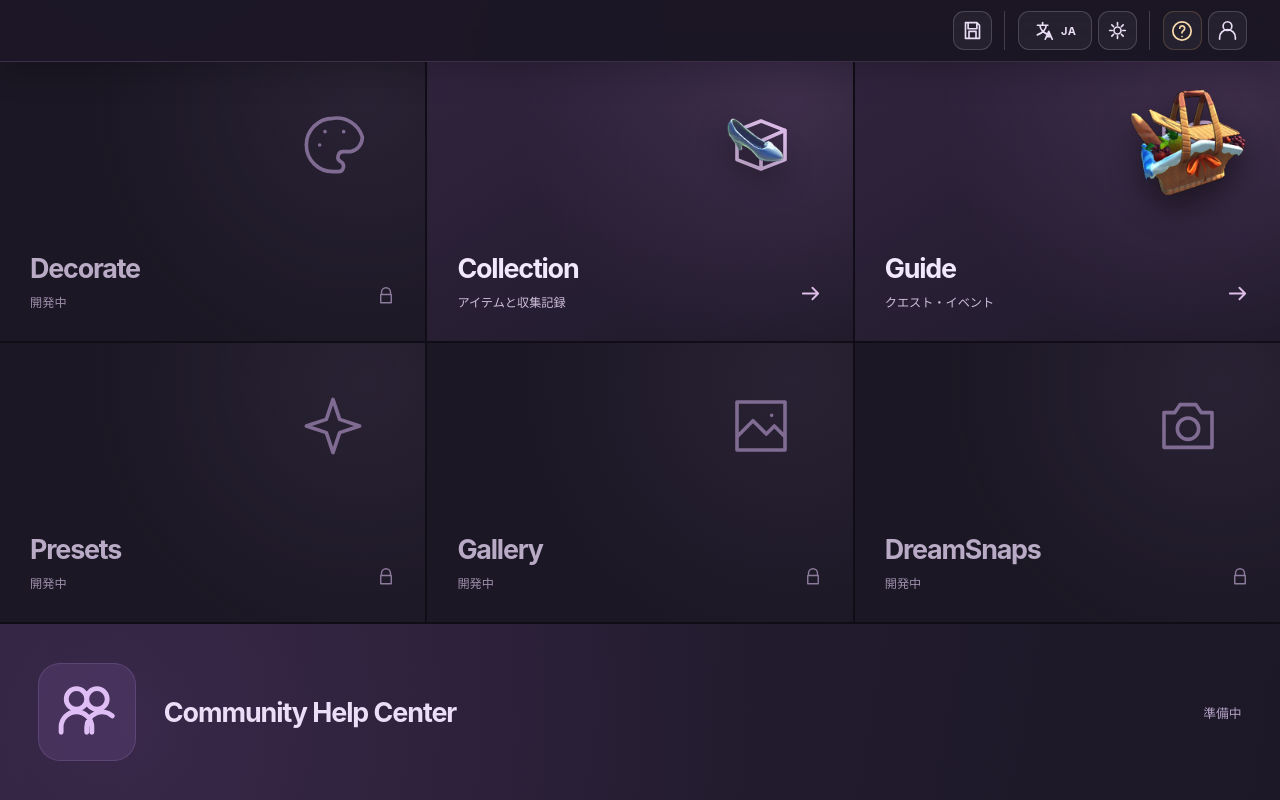
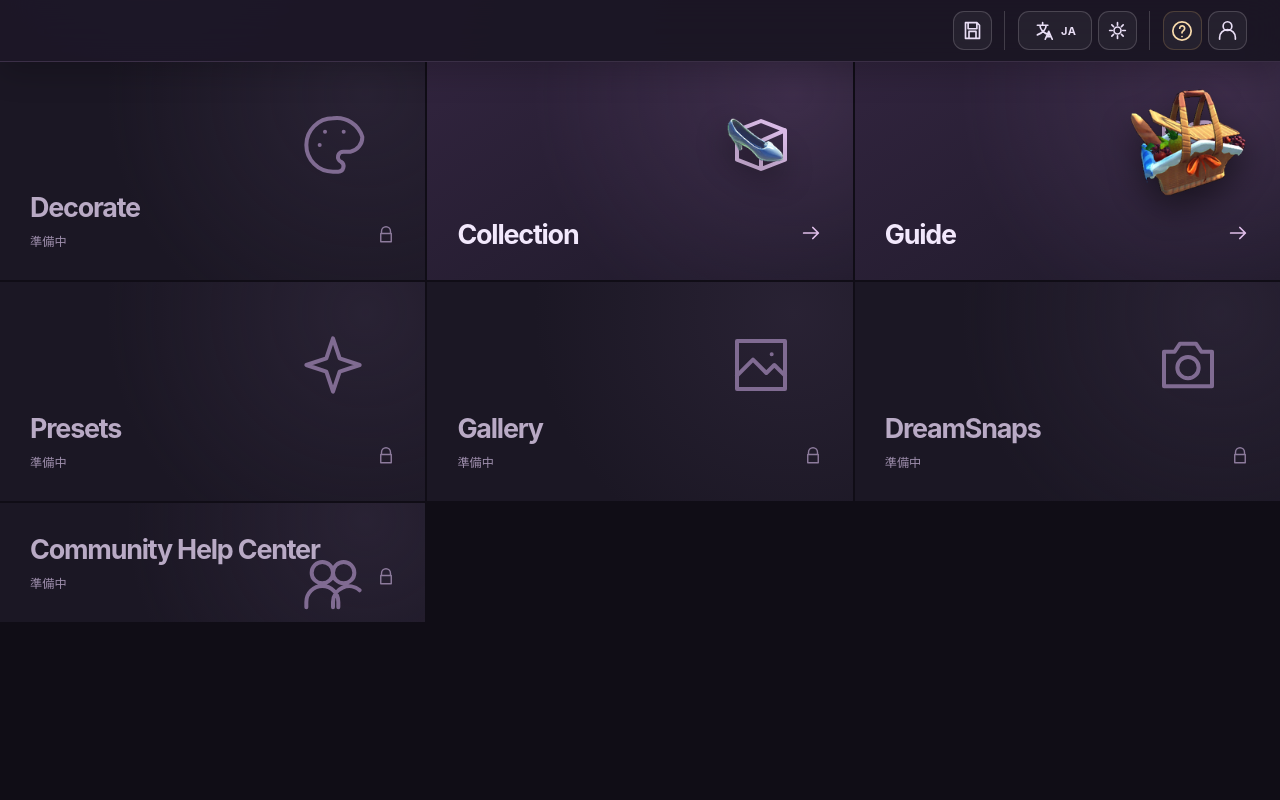
Before and after one commit to DreamwishWand/Wand, a SvelteKit app: page / in a window 1280 px wide. Built offline with nearby package versions, Linux system fonts and the light colour scheme.

Commit message:
UI-00: unify home as seven balanced service tiles

```diff
--- a/src/routes/+page.svelte
+++ b/src/routes/+page.svelte
@@ -2,65 +2,48 @@
   import {onMount} from 'svelte';
   import {base} from '$app/paths';
   import WandIcon from '$lib/ui/WandIcon.svelte';
+  import {launcherServices} from '$lib/ui/services';
   import {watchWandLanguage,type WandLanguage} from '$lib/ui/preferences';
 
   let uiLocale:WandLanguage='ja';
   onMount(()=>watchWandLanguage(code=>uiLocale=code));
-  const descriptions:Record<WandLanguage,{
-    collection:string;guide:string;planned:string;community:string;directory:string
-  }>={
-    ja:{collection:'アイテムと収集記録',guide:'クエスト・イベント',planned:'開発中',community:'準備中',directory:'6つの主要サービス'},
-    en:{collection:'Items & progress',guide:'Quests & events',planned:'Coming soon',community:'Coming soon',directory:'Six services'},
-    fr:{collection:'Objets et collection',guide:'Quêtes et événements',planned:'Bientôt',community:'Bientôt',directory:'Six services'},
-    it:{collection:'Oggetti e raccolta',guide:'Missioni ed eventi',planned:'In arrivo',community:'In arrivo',directory:'Sei servizi'},
-    de:{collection:'Gegenstände & Sammlung',guide:'Quests & Events',planned:'In Vorbereitung',community:'In Vorbereitung',directory:'Sechs Dienste'},
-    'es-ES':{collection:'Objetos y colección',guide:'Misiones y eventos',planned:'Próximamente',community:'Próximamente',directory:'Seis servicios'},
-    'zh-CN':{collection:'物品与收藏进度',guide:'任务与活动',planned:'开发中',community:'准备中',directory:'六项服务'},
-    'pt-BR':{collection:'Itens e coleção',guide:'Missões e eventos',planned:'Em breve',community:'Em breve',directory:'Seis serviços'}
+  const copy:Record<WandLanguage,{directory:string;planned:string}>={
+    ja:{directory:'サービス',planned:'準備中'},
+    en:{directory:'Services',planned:'Coming soon'},
+    fr:{directory:'Services',planned:'Bientôt'},
+    it:{directory:'Servizi',planned:'In arrivo'},
+    de:{directory:'Dienste',planned:'In Vorbereitung'},
+    'es-ES':{directory:'Servicios',planned:'Próximamente'},
+    'zh-CN':{directory:'服务',planned:'开发中'},
+    'pt-BR':{directory:'Serviços',planned:'Em breve'}
   };
-  $: words=descriptions[uiLocale];
-  const art='/ddv/item-images/steam-1.25.3-schema626-lossless160-v1/';
-  const services=[
-    {name:'Decorate',icon:'palette',href:'',hint:'',art:''},
-    {name:'Collection',icon:'collection',href:'/collection/',hint:'collection',art:art+'46/461f6484256c69e5a528adc3af7054301841fc324c237d8bc0d4534830345bec.webp'},
-    {name:'Guide',icon:'guide',href:'/guide/',hint:'guide',art:art+'4f/4f1ed414b3f554a69dbc7b4e682507274c58ad327ace7e22808469aa1e56eff4.webp'},
-    {name:'Presets',icon:'sparkles',href:'',hint:'',art:''},
-    {name:'Gallery',icon:'gallery',href:'',hint:'',art:''},
-    {name:'DreamSnaps',icon:'camera',href:'',hint:'',art:''}
-  ];
+  $: words=copy[uiLocale];
 </script>
 <svelte:head>
   <title>Dreamwish Wand</title>
-  <meta name="description" content="Dreamwish Wand — Decorate, Collection, Guide, Presets, Gallery and DreamSnaps."/>
+  <meta name="description" content="Dreamwish Wand — Decorate, Collection, Guide, Presets, Gallery, DreamSnaps and Community Help Center."/>
 </svelte:head>
 <section class="portal-page" aria-label={words.directory}>
   <h1 class="visually-hidden">{words.directory}</h1>
-  <div class="portal-grid" aria-label={words.directory}>
-    {#each services as service (service.name)}
+  <div class="portal-grid">
+    {#each launcherServices as service (service.key)}
       {#if service.href}
         <a class="portal-card" href="{base}{service.href}" aria-label={service.name}>
-          <span class="portal-card-visual">
-            <WandIcon name={service.icon} size={52} strokeWidth={1.35}/>
+          <span class="portal-card-visual" aria-hidden="true">
+            <WandIcon name={service.icon} size={64} strokeWidth={1.5}/>
             {#if service.art}<img class="portal-game-art" src="{base}{service.art}" alt="" loading="lazy"/>{/if}
           </span>
-          <span class="portal-card-label">
-            <strong>{service.name}</strong>
-            <small>{service.hint==='collection'?words.collection:words.guide}</small>
-          </span>
-          <span class="portal-card-action" aria-hidden="true"><WandIcon name="arrow" size={23}/></span>
+          <span class="portal-card-label"><strong>{service.name}</strong></span>
+          <span class="portal-card-action" aria-hidden="true"><WandIcon name="arrow" size={22}/></span>
         </a>
       {:else}
-        <div class="portal-card planned" aria-label={service.name+' — '+words.planned}>
-          <span class="portal-card-visual"><WandIcon name={service.icon} size={52} strokeWidth={1.35}/></span>
+        <div class="portal-card planned" class:portal-card-community={service.key==='community'}
+          aria-label={service.name+' — '+words.planned}>
+          <span class="portal-card-visual" aria-hidden="true"><WandIcon name={service.icon} size={64} strokeWidth={1.5}/></span>
           <span class="portal-card-label"><strong>{service.name}</strong><small>{words.planned}</small></span>
           <span class="portal-card-action" aria-hidden="true"><WandIcon name="lock" size={18}/></span>
         </div>
       {/if}
     {/each}
   </div>
-  <aside class="portal-community" aria-label="Community Help Center">
-    <span class="community-icon" aria-hidden="true"><WandIcon name="community" size={27}/></span>
-    <span class="community-title">Community Help Center</span>
-    <span class="community-state">{words.community}</span>
-  </aside>
 </section>
```
